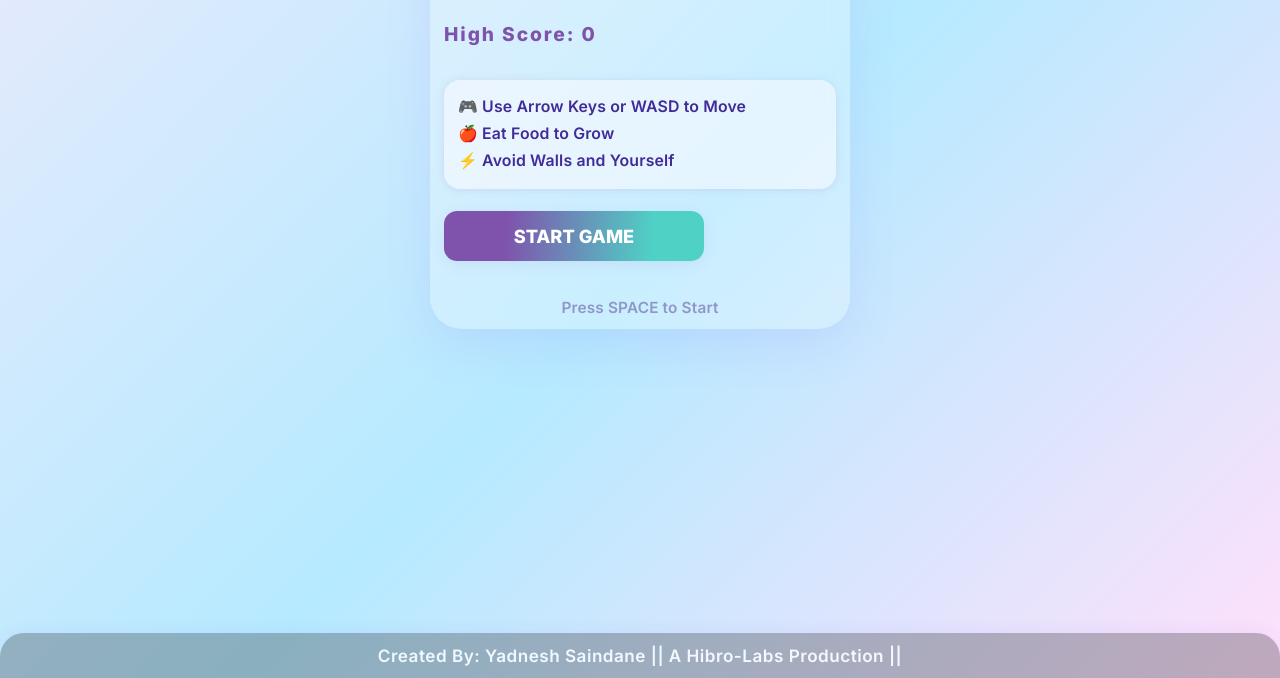
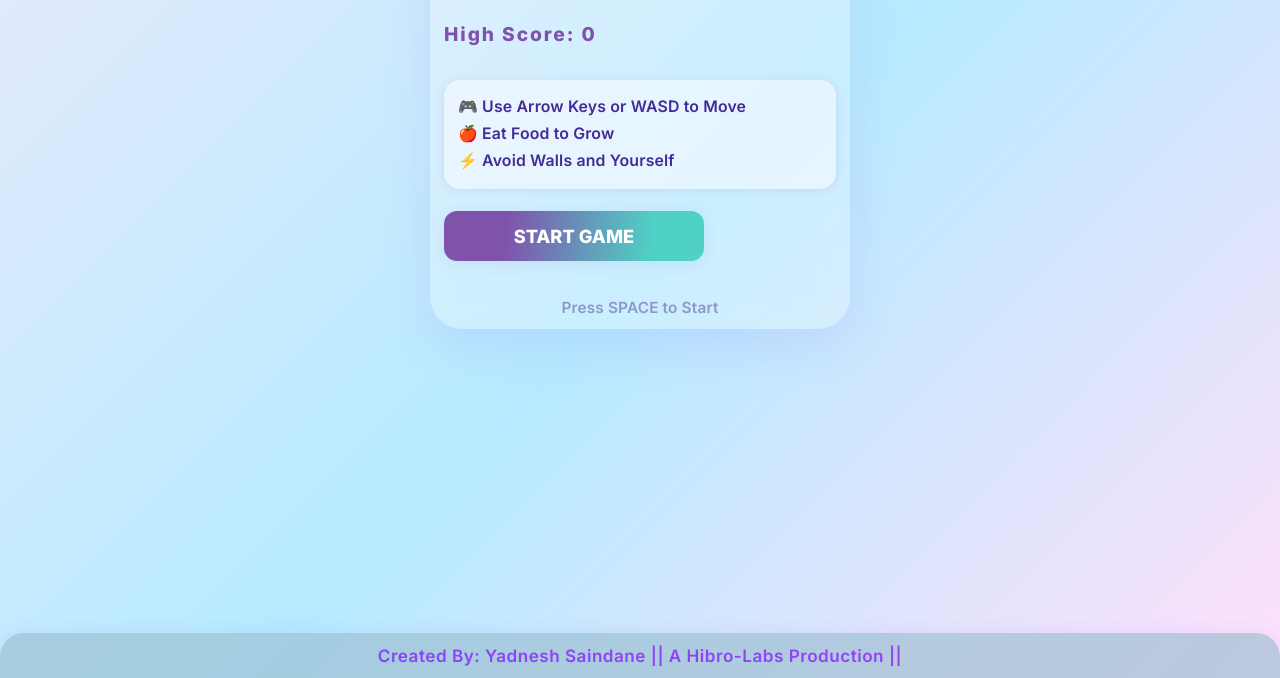
Before and after one commit to yadneshsaindane7-boop/snakey, a plain HTML site: page index.html in a window 1280 px wide. Shown: the part 122-800 px from the top of the page. Drawn offline with Linux system fonts and the light colour scheme.

Commit message:
Update style.css

```diff
--- a/style.css
+++ b/style.css
@@ -305,9 +305,9 @@ h1,h2, .game-title, .game-over-title {
     bottom: 0;
     width: 100vw;
     z-index: 9999;
-    background: rgba(24,24,28,0.38);
+    background: rgba(153, 188, 207, 0.896);
     text-align: center;
-    color: #fff;
+    color: #7804f4;
     font-size: 1.07rem;
     letter-spacing: 0.5px;
     font-family: 'Inter', 'Segoe UI', Arial, sans-serif;
```
